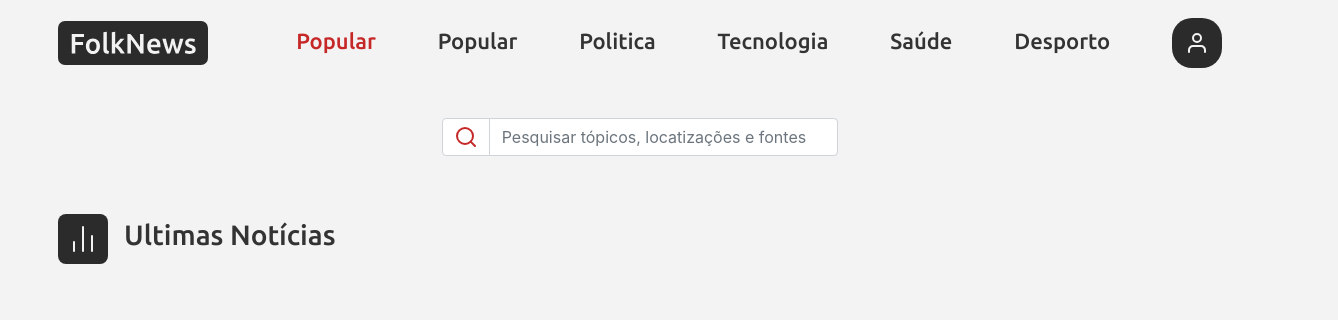
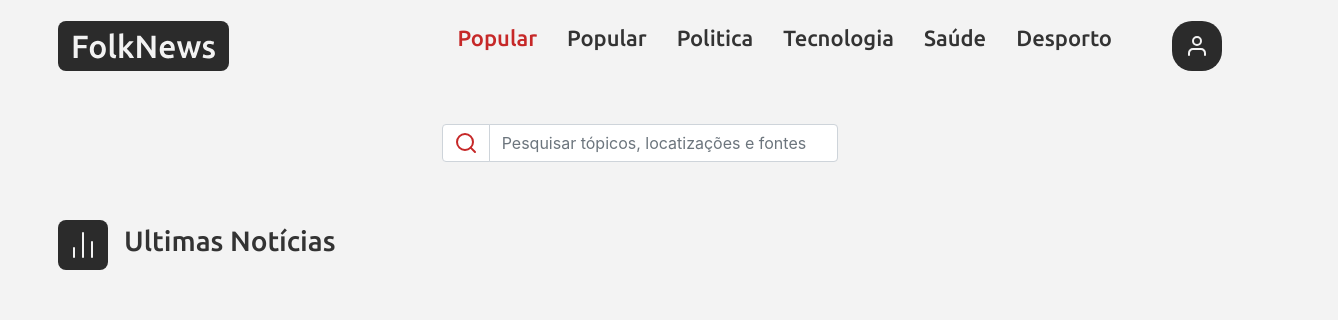
Before and after one commit to DiogoM14/FolkNews-web, a website: page index.html in a window 1280 px wide. Shown: the top 320 px of the page, 1338 px wide, since content can reach past the window. Drawn offline with nearby package versions, Linux system fonts and the light colour scheme.

Commit message:
Nav optimization

```diff
--- a/index.html
+++ b/index.html
@@ -13,7 +13,7 @@
 <body>
   <div class="col-md-12">
     <nav class="navbar navbar-light">
-      <a class="navbar-brand" href="#"><img src="./assets/icons/logo.svg" alt=""></a>
+      <a class="navbar-brand" href="./#"><img src="./assets/icons/logo.svg" alt=""></a>
       <div class="right">
         <a class="flag" href="">Popular</a>
         <a href="">Popular</a>
@@ -22,7 +22,9 @@
         <a href="">Saúde</a>
         <a href="">Desporto</a>
         <a href="">
+        <a class="user" href="./login.html">
           <img src="./assets/icons/user-register.svg" alt="">
+        </a>
         </a>
       </div>
     </nav>
@@ -38,7 +40,7 @@
       </div>
     </div>
 
-    <div class="col-md-12 separator">
+    <div class="separator">
       <img src="./assets/icons/icon-separate1.svg" alt="">
       <h1>Ultimas Notícias</h1>
       <!-- <hr> -->
--- a/styles/index.css
+++ b/styles/index.css
@@ -45,12 +45,12 @@ h1, h2, h3, h4, h5, h6, span {
   padding: 16px 58px 0 58px !important;
 }
 
-.navbar-light .navbar-brand img {
+.navbar-light .navbar-brand .user {
   width: 150px;
 }
 
 .navbar-light .right {
-
+  display: flex;
   font-size: 22px;
   font-weight: 500;
 }
@@ -59,7 +59,7 @@ h1, h2, h3, h4, h5, h6, span {
   color: #333333;
   font-family: "Ubuntu";
   text-decoration: none;
-  margin-left: 56px;
+  margin-left: 30px;
 }
 
 .navbar .right .flag {
```
